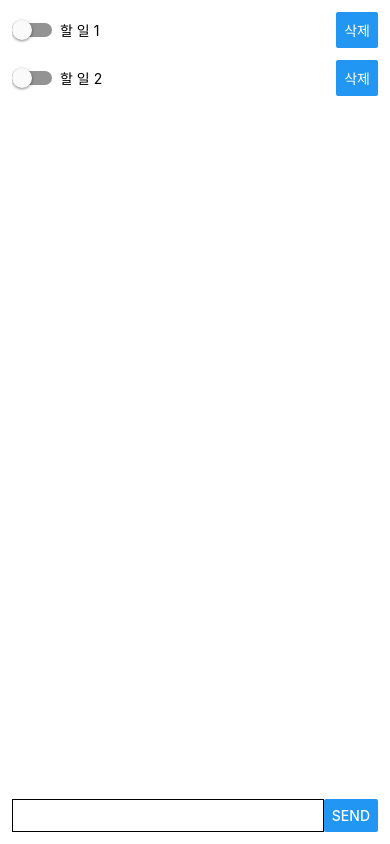
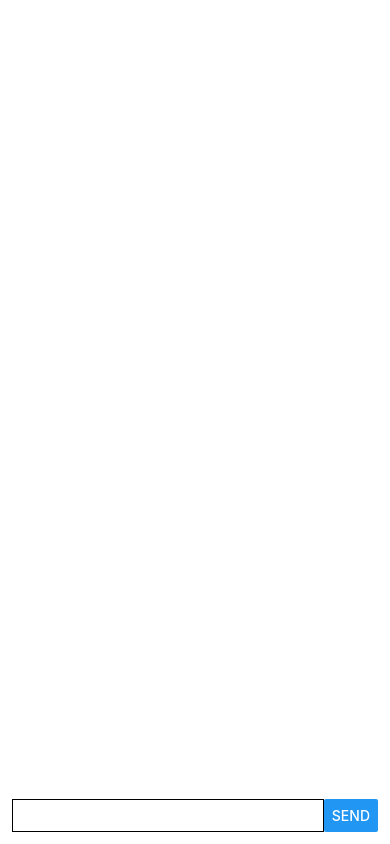
Before and after one commit to yoon20/TodoList_1, a React Native app: screen / in a window 390 px wide. Built offline with nearby package versions, Linux system fonts and the light colour scheme.

Commit message:
id 제거

```diff
--- a/App.js
+++ b/App.js
@@ -7,10 +7,7 @@ import Row from './conponents/Row';
 import Padding from './conponents/Padding';
 
 export default function App() {
-  const [ list,setList ] = useState( [
-    { key: '1',content: '할 일 1'},
-    { key: '2',content: '할 일 2'},
-  ]);
+  const [ list,setList ] = useState( [] );
   const [inputText, setInputText] = useState( '' );
   const addItem = useCallback( ()=>{
     setList( [...list, { key: new Date().toString(), content: inputText } ])
@@ -27,9 +24,8 @@ export default function App() {
         data = { list }
         renderItem = { item => (
           <TodoItem
-            id={ item.item.key }
             label = {item.item.content }
-            onDelete ={ removeItem }
+            onDelete ={ ()=> removeItem( item.item.key ) }
           />
          ) }
         style ={{ flex: 1 }}
--- a/conponents/TodoItem.js
+++ b/conponents/TodoItem.js
@@ -2,7 +2,7 @@ import React,{ useState } from 'react';
 import { Button, Switch, Text } from 'react-native';
 import Row from './Row';
 
-function TodoItem({ label, id, onDelete }){
+function TodoItem({ label, onDelete }){
   const [ isDone, setDone ] = useState( false );
     return (
         <Row style={{ alignItems: 'center', marginBottom: 12, }}>
@@ -13,7 +13,7 @@ function TodoItem({ label, id, onDelete }){
           <Text style={{ color: isDone ? '#eee' : '#000', flex: 1 }}>
           { label ?? '(내용 없음)'}
           </Text>
-          <Button title="삭제" onPress={ ()=> onDelete( id )} />
+          <Button title="삭제" onPress={ onDelete } />
         </Row>
     )
 }
```
